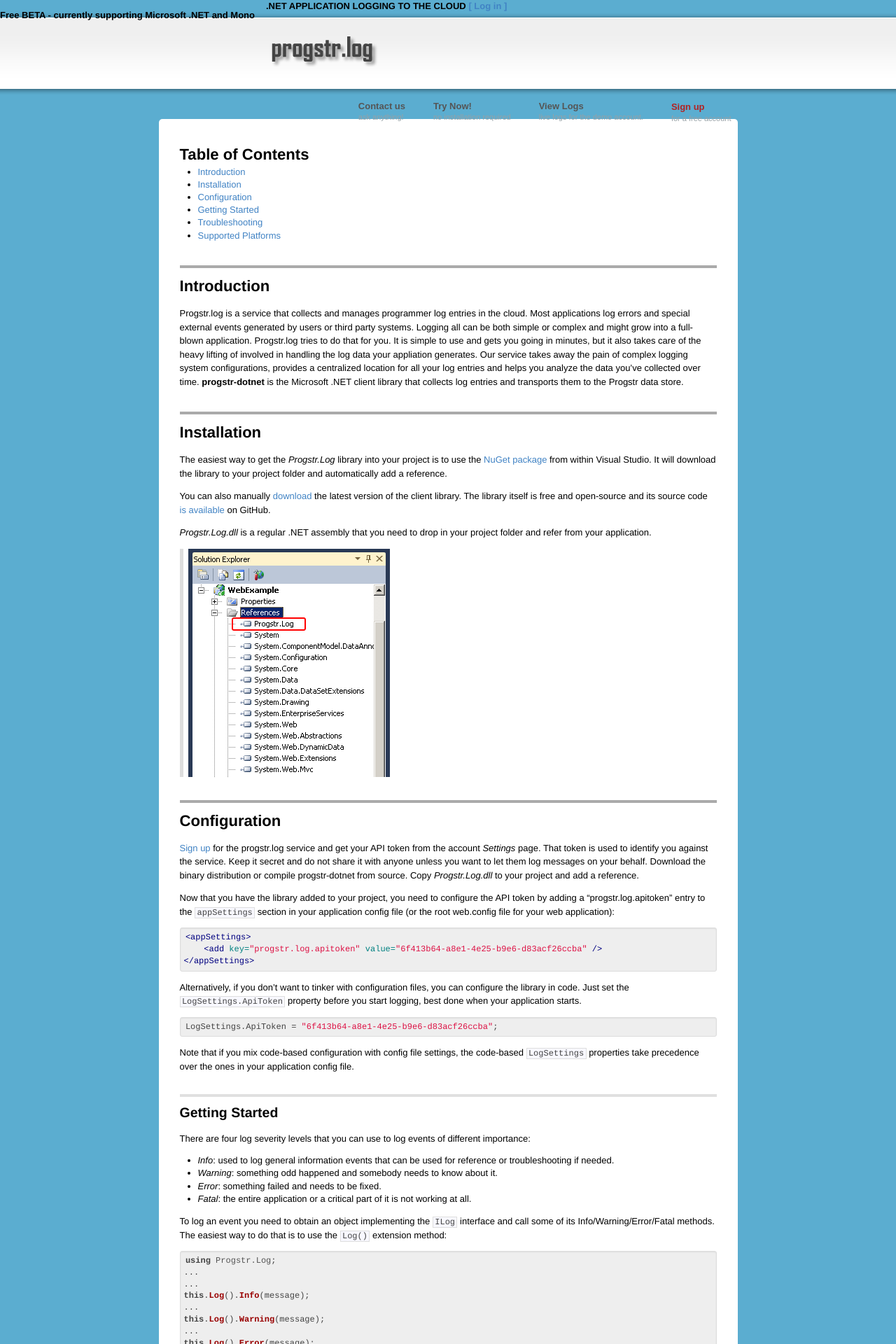
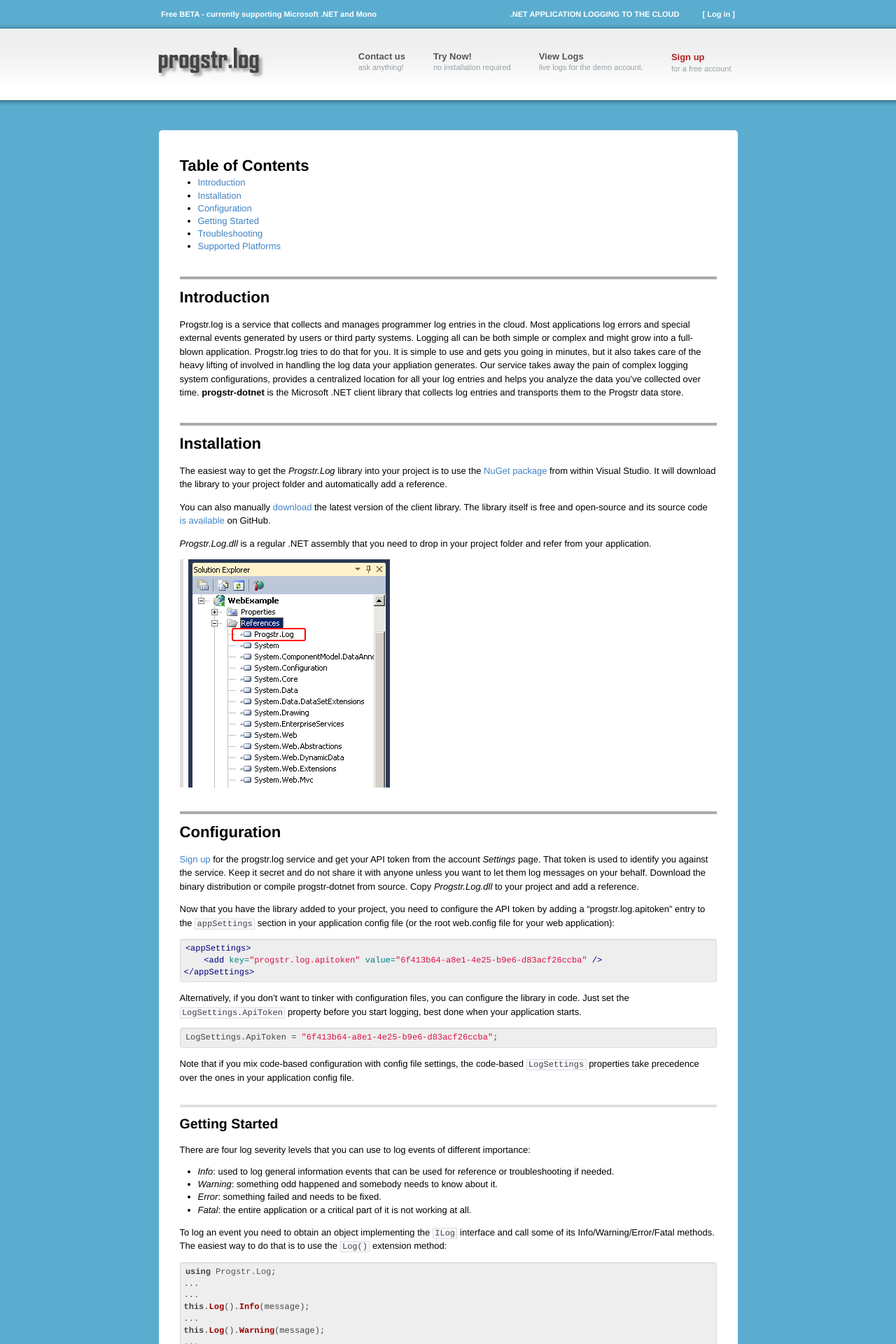
Before and after one commit to progstr/progstr.github.com, a Jekyll site: the page built from index.md, in a window 1280 px wide. Shown: the top 1920 px of the page at 70% size. Built offline with Jekyll 4.4.1, drawn with Linux system fonts in a browser that asks for light colours.

Commit message:
Edited _layouts/default.html via GitHub

```diff
--- a/_layouts/default.html
+++ b/_layouts/default.html
@@ -24,12 +24,12 @@
   </head>
   <body>
 
-	<div class="ohoboho">
+	<div id="toptextbox">
 		<div id="toptextboxleft">
 			<b>Free BETA - currently supporting Microsoft .NET and Mono</b>
 		</div>
 
-		<div id="toptexboxright">
+		<div id="toptextboxright">
 			<b>.NET APPLICATION LOGGING TO THE CLOUD</b>
 			<a href="http://app.progstr.com/login"><b>[ Log in ]</b></a>
 		</div>
```
